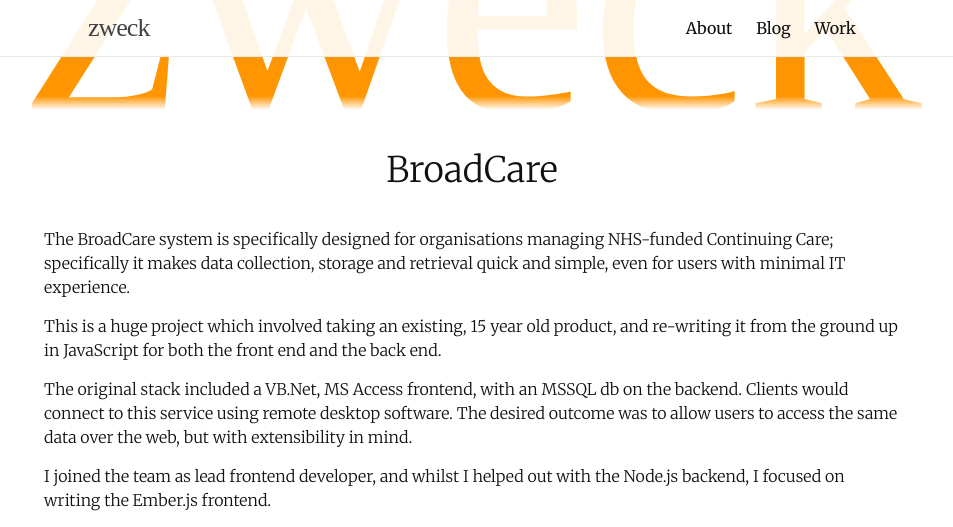
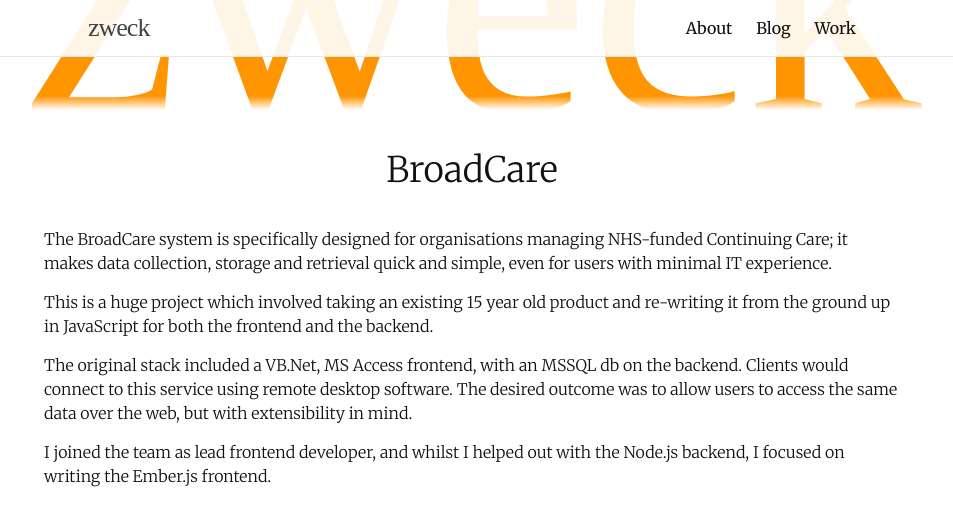
Before and after one commit to zweck/zweck.github.io, a Jekyll site: the page built from _posts/2016-04-22-broadcare.md, in a window 1280 px wide and 900 px high, cut to the strip 0-527 px from the top of the window. Shown: the whole strip, without its empty margins (168-1121 px from the left). Built offline with Jekyll 4.4.1, drawn with Linux system fonts in a browser that asks for light colours; some web fonts are replaced.

Commit message:
Update 2016-04-22-broadcare.md

```diff
--- a/_posts/2016-04-22-broadcare.md
+++ b/_posts/2016-04-22-broadcare.md
@@ -3,12 +3,12 @@
 title: BroadCare
 img: /img/bcweb.png
 categories: ['portfolio', 'home']
-exerpt: This is a huge project which involved taking an existing, 15 year old product, and re-writing it from the ground up in JavaScript for both the front end and the back end.
+exerpt: This is a huge project which involved taking an existing 15 year old product and re-writing it from the ground up in JavaScript for both the frontend and the backend.
 ---
 
-The BroadCare system is specifically designed for organisations managing NHS-funded Continuing Care; specifically it makes data collection, storage and retrieval quick and simple, even for users with minimal IT experience.
+The BroadCare system is specifically designed for organisations managing NHS-funded Continuing Care; it makes data collection, storage and retrieval quick and simple, even for users with minimal IT experience.
 
-This is a huge project which involved taking an existing, 15 year old product, and re-writing it from the ground up in JavaScript for both the front end and the back end.
+This is a huge project which involved taking an existing 15 year old product and re-writing it from the ground up in JavaScript for both the frontend and the backend.
 
 The original stack included a VB.Net, MS Access frontend, with an MSSQL db on the backend. Clients would connect to this service using remote desktop software. The desired outcome was to allow users to access the same data over the web, but with extensibility in mind.
 
```
